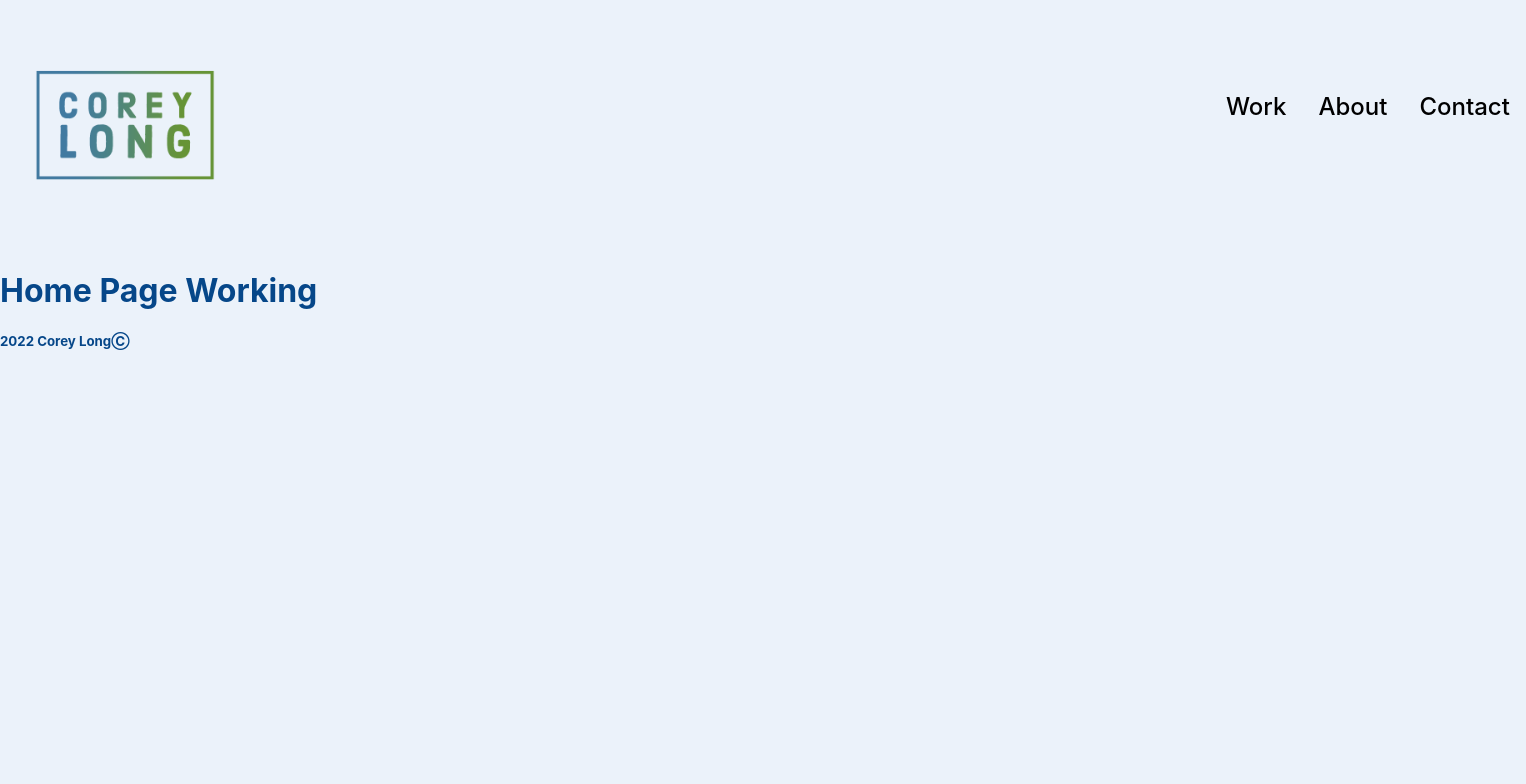
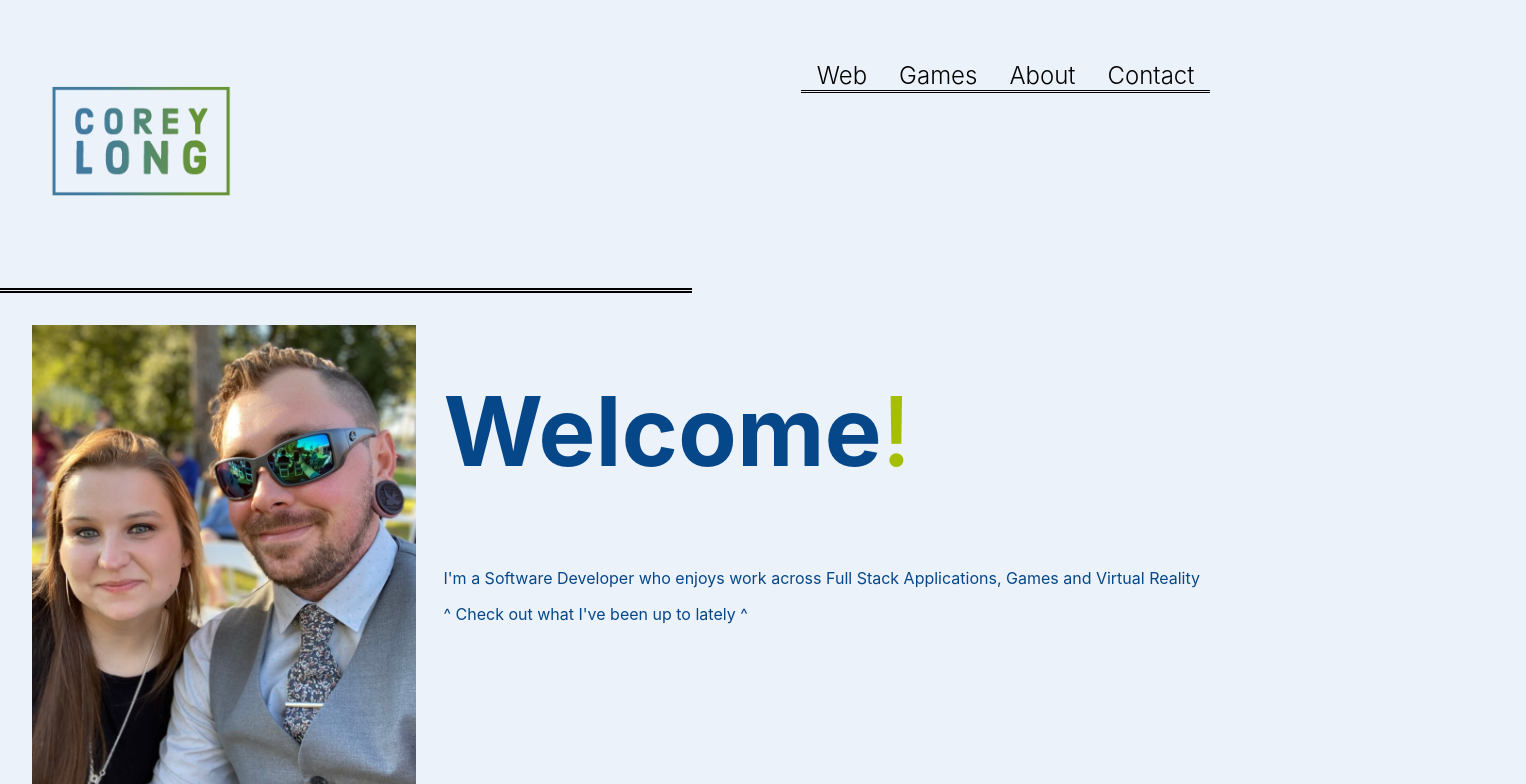
Before and after one commit to CoreyLongDev/website, a React (Create React App) app: page / in a window 1280 px wide. Shown: the top 784 px of the page, 1526 px wide, since content can reach past the window. Built offline with nearby package versions, Linux system fonts and the light colour scheme.

Commit message:
big changes. styling and photos added in homeJS. headernavi working and finished for now. changes to routes, work now split to a game and web page to show different materials.

```diff
--- a/src/App.css
+++ b/src/App.css
@@ -1,8 +1,6 @@
 body {
   color: #064789;
   background-color: #EBF2FA;
-  margin: 0;
-  padding: 0;
 }
 #theDoor {
   display: block;
@@ -10,3 +8,22 @@ body {
   margin-right: auto;
   width: 60%;
 }
+#profilePic {
+  width: 30%;
+  display: block;
+  float: left;
+  padding-left: 2rem;
+  padding-top: 2rem;
+}
+.textContainer {
+  display: block;
+  float: right;
+  padding-right: 5rem;
+}
+#welcomeSign {
+  font-size: 96px;
+}
+#colorIt {
+  color: #A5BE00;
+  font-weight: 500;
+}
--- a/src/App.js
+++ b/src/App.js
@@ -3,11 +3,11 @@ import './App.css';
 import { BrowserRouter as Router, Routes, Route } from 'react-router-dom';
 import HeaderNavi from './Components/HeaderNavi/HeaderNavi';
 import Home from './Pages/Home';
-import Work from './Pages/Work';
+import Web from './Pages/Web';
+import Games from './Pages/Games';
 import About from './Pages/About';
 import Contact from './Pages/Contact'
 import NotFoundPage from './Pages/NotFoundPage';
-import Footer from './Components/Footer/Footer';
 
 function App() {
   return (
@@ -16,13 +16,13 @@ function App() {
     <Router>
         <Routes>
           <Route path='/' element={<Home />} />
-          <Route path='/work' element={<Work />} />
+          <Route path='/web' element={<Web />} />
+          <Route path='/games' element={<Games />} />
           <Route path='/about' element={<About />} />
           <Route path='/contact' element={<Contact />} />
           <Route path='*' element={<NotFoundPage />} />
         </Routes>
     </Router>
-    <Footer />
     </>
   );
 }
--- a/src/Components/Footer/Footer.js
+++ /dev/null
@@ -1,12 +0,0 @@
-import React from "react";
-
-
-const Footer = () => {
-    return(
-    <>
-        <h5>2022 Corey LongⒸ</h5>
-    </>
-    )
-}
-
-export default Footer
--- a/src/Components/HeaderNavi/HeaderNavi.css
+++ b/src/Components/HeaderNavi/HeaderNavi.css
@@ -2,6 +2,9 @@
     display: flex !important;
     align-items: baseline !important;
     gap: 75%;
+    width: fit-content;
+    border-bottom: 5px double black;
+
 }
 #logoBox {
     float: left;
@@ -14,18 +17,18 @@
     box-shadow: none;
     float: right;
     margin-top: -50%;
+    border-bottom: 3px double black;
 }
-a{
+a {
     color: black !important;
-    font-weight: 500;
+    font-weight: 300;
     font-size: 24px;
     text-decoration: none;
     margin: 1rem;
-    }
+}
 a:hover {
     color: #A5BE00 !important;
 }
-.clear {
+/* .clear {
     clear: both;
-    padding-top: 2rem;
-}
+} */
--- a/src/Components/HeaderNavi/HeaderNavi.js
+++ b/src/Components/HeaderNavi/HeaderNavi.js
@@ -7,13 +7,15 @@ const HeaderNavi = () => {
     return (
         <>
             <div id="header">
+                <Nav.Link href="./">
                 <img id='logo' src={Logo} alt='Personel brand logo for software developer Corey Long.' />
-
+                </Nav.Link>
                 <Navbar>
                     <Container className="navigation">
-                        <Nav.Link href="./Work">Work</Nav.Link>
-                        <Nav.Link href="./About">About</Nav.Link>
-                        <Nav.Link href="./Contact">Contact</Nav.Link>
+                        <Nav.Link href="./web">Web</Nav.Link>
+                        <Nav.Link href="./games">Games</Nav.Link>
+                        <Nav.Link href="./about">About</Nav.Link>
+                        <Nav.Link href="./contact">Contact</Nav.Link>
                     </Container>
                 </Navbar>
                 <div className="clear"></div>
--- a/src/Pages/About.js
+++ b/src/Pages/About.js
@@ -2,7 +2,14 @@ import React from "react";
 
 const About = () => {
     return(
-    <h1>About Page Working</h1>
+    <>
+    <h3>testing</h3>
+    <p>what it do baby boo</p>
+    <br />
+    <p>ya boy aint a jew</p>
+    <br />
+    <p>wanna watch me take a poo</p>
+    </>
     )
 }
 
--- /dev/null
+++ b/src/Pages/Games.js
@@ -0,0 +1,9 @@
+import React from "react";
+
+const Games = () => {
+    return(
+    <h1>game Page Working</h1>
+    )
+}
+
+export default Games
--- a/src/Pages/Home.js
+++ b/src/Pages/Home.js
@@ -1,8 +1,16 @@
 import React from "react";
+import Photo from '../Images/ProfileOne.jpeg'
 
 const Home = () => {
-    return(
-    <h1>Home Page Working</h1>
+    return (
+        <>
+            <img id='profilePic' src={Photo} alt="Picture of me and my beautiful wife" />
+            <div className="textContainer">
+                <h2 id="welcomeSign">Welcome<span id="colorIt">!</span></h2>
+                <p>I'm a Software Developer who enjoys work across Full Stack Applications, Games and Virtual Reality</p>
+                <p>^ Check out what I've been up to lately ^</p>
+            </div>
+        </>
     )
 }
 
--- a/src/Pages/Work.js
+++ b/src/Pages/Web.js
@@ -1,9 +1,9 @@
 import React from "react";
 
-const Work = () => {
+const Web = () => {
     return(
     <h1>work Page Working</h1>
     )
 }
 
-export default Work
+export default Web
```
Also changed, not shown: src/Components/Footer/Footer.css (deleted), src/Images/ProfileOne.jpeg (added).
